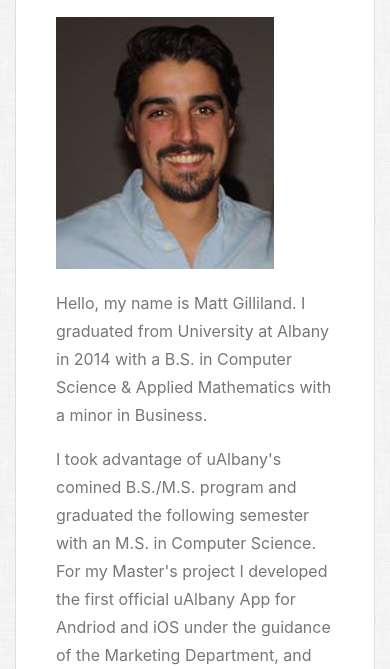
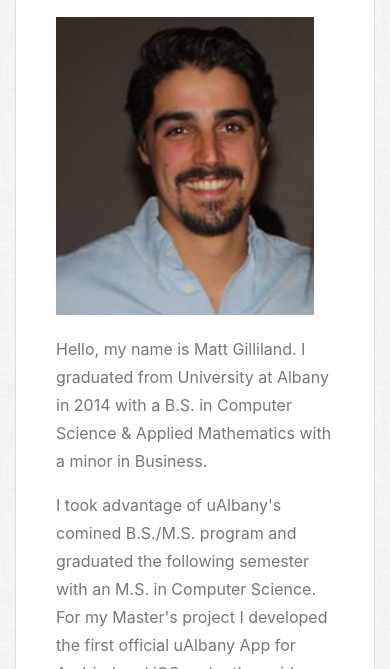
Before and after one commit to mgilliland23/Bootstrap-Portfolio, a plain HTML site: page index.html in a window 390 px wide. Shown: the part 175-844 px from the top of the page. Drawn offline with nearby package versions, Linux system fonts and the light colour scheme.

```diff
--- a/assets/style.css
+++ b/assets/style.css
@@ -197,8 +197,15 @@
     }
 
     #profileImg{
+        display: block;
         margin-left: auto;
         margin-right: auto;
         margin-bottom: 20px;
+        float: none;
+        width: 100%;
+    }
+
+    .aboutMe{
+        float: left;
     }
 }
```
